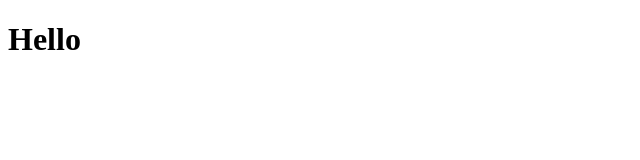
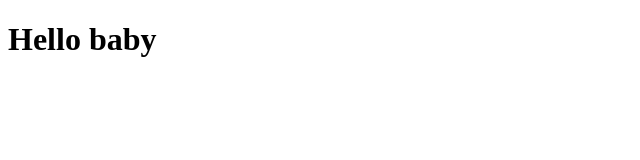
Before and after one commit to VuHaiGCH/MyOnlineGitProfileApp, a website: page index.html in a window 1280 px wide. Shown: the whole page, without its empty margins (0-640 px from the left). Drawn offline with Linux system fonts and the light colour scheme.

Commit message:
this is second commit with package json

```diff
--- a/index.html
+++ b/index.html
@@ -6,6 +6,6 @@
     <title>Document</title>
 </head>
 <body>
-    <h1>Hello</h1>
+    <h1>Hello baby</h1>
 </body>
 </html>
```
Also changed, not shown: package.json (added, +16 -0 lines), 2 other files.
